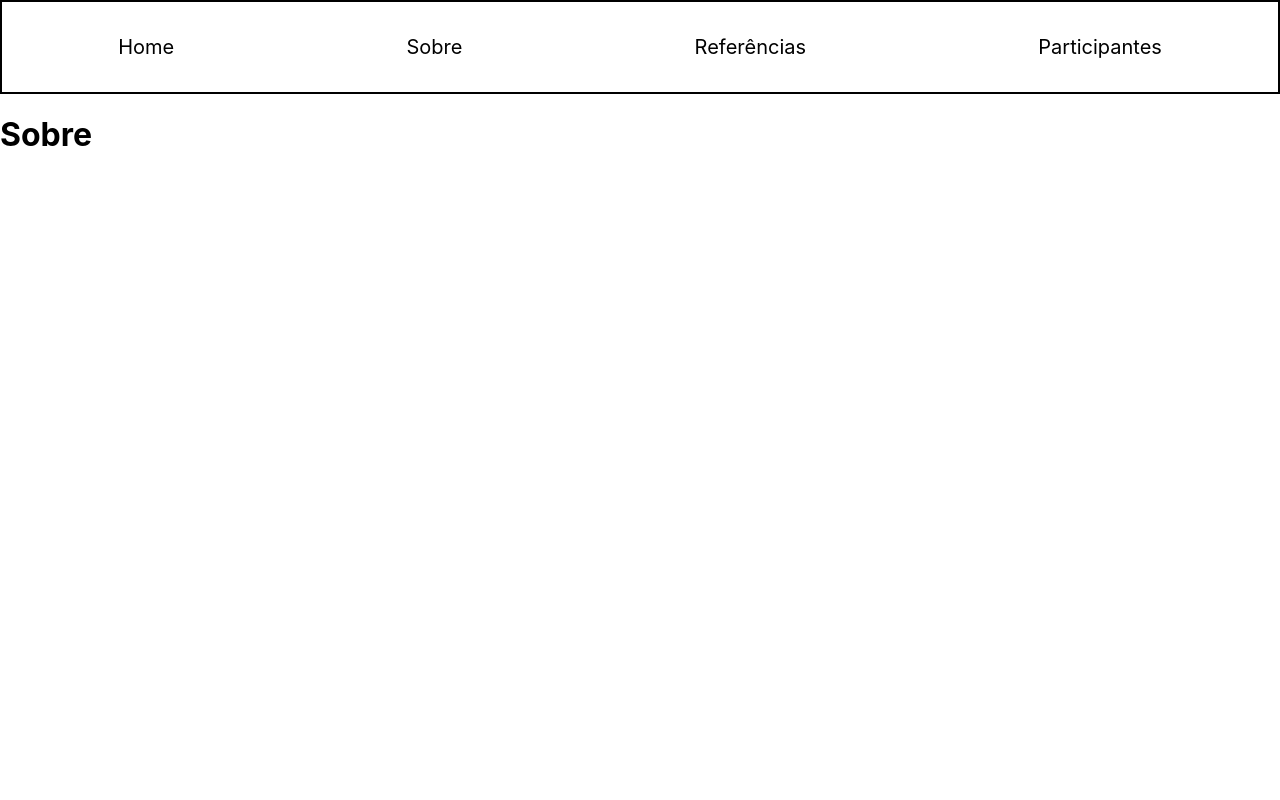
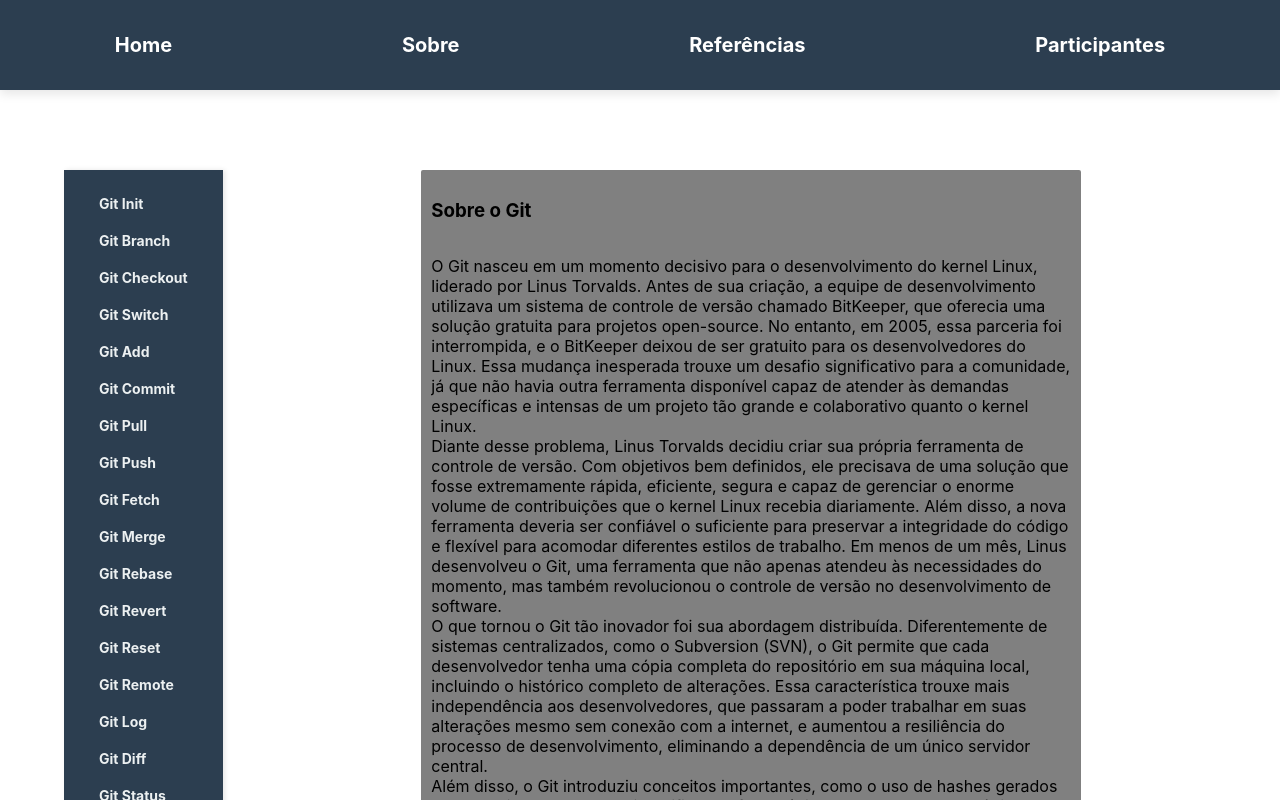
Before and after one commit to victoruller/trabalho_final_inform-tica_na_educa-o, a React (Create React App) app: page /about in a window 1280 px wide. Shown: the top 800 px of the page. Built offline with nearby package versions, Linux system fonts and the light colour scheme.

Commit message:
Adiciona página 'Sobre'

```diff
--- a/src/pages/About.js
+++ b/src/pages/About.js
@@ -1,13 +1,50 @@
 import '../App.css';
 import '../styles/home.css'
 import Header from '../components/Header';
+import SideBar from '../components/SideBar';
 
 function About() {
     return(
         <div className="home_div">
             <Header />
             <div className='home_sub_div'>
-                <h1>Sobre</h1>
+                <SideBar />
+                <section className='section_main_text'>
+                <h3>Sobre o Git</h3>
+                    <p>
+                        O Git nasceu em um momento decisivo para o desenvolvimento do kernel Linux, liderado por Linus Torvalds.
+                        Antes de sua criação, a equipe de desenvolvimento utilizava um sistema de controle de versão chamado BitKeeper,
+                        que oferecia uma solução gratuita para projetos open-source. No entanto, em 2005, essa parceria foi interrompida,
+                        e o BitKeeper deixou de ser gratuito para os desenvolvedores do Linux. Essa mudança inesperada trouxe um desafio significativo para a comunidade,
+                        já que não havia outra ferramenta disponível capaz de atender às demandas específicas e intensas de um projeto tão grande e colaborativo quanto o kernel Linux.
+                        <br />
+                        Diante desse problema, Linus Torvalds decidiu criar sua própria ferramenta de controle de versão. Com objetivos bem definidos,
+                        ele precisava de uma solução que fosse extremamente rápida, eficiente, segura e capaz de gerenciar o enorme volume de contribuições que o kernel Linux
+                        recebia diariamente. Além disso, a nova ferramenta deveria ser confiável o suficiente para preservar a integridade do código e flexível para acomodar
+                        diferentes estilos de trabalho. Em menos de um mês, Linus desenvolveu o Git, uma ferramenta que não apenas atendeu às necessidades do momento,
+                        mas também revolucionou o controle de versão no desenvolvimento de software.
+                        <br />
+                        O que tornou o Git tão inovador foi sua abordagem distribuída. Diferentemente de sistemas centralizados, como o Subversion (SVN),
+                        o Git permite que cada desenvolvedor tenha uma cópia completa do repositório em sua máquina local, incluindo o histórico completo de alterações.
+                        Essa característica trouxe mais independência aos desenvolvedores, que passaram a poder trabalhar em suas alterações mesmo sem conexão com a internet,
+                        e aumentou a resiliência do processo de desenvolvimento, eliminando a dependência de um único servidor central.
+                        <br />
+                        Além disso, o Git introduziu conceitos importantes, como o uso de hashes gerados pelo algoritmo SHA-1 para identificar de forma única cada alteração no código.
+                        Isso assegurou um histórico seguro e confiável, no qual cada versão do projeto podia ser rastreada com precisão.
+                        Outro aspecto revolucionário foi a capacidade de criar branches de forma eficiente. As branches permitem que os desenvolvedores trabalhem em novas
+                        funcionalidades ou correções de bugs isoladamente, sem impactar o código principal. Com o processo de merge altamente otimizado, o Git tornou possível a
+                        integração fácil e segura dessas alterações no projeto principal.
+                        <br />
+                        Desde sua criação, o Git rapidamente ganhou popularidade fora do kernel Linux. Hoje, ele é a ferramenta de controle de versão mais amplamente utilizada no mundo,
+                        sendo um elemento essencial em projetos de todos os tamanhos, desde pequenos experimentos pessoais até gigantescas plataformas corporativas.
+                        Além disso, o Git é a base de plataformas de colaboração como GitHub, GitLab e Bitbucket, que transformaram a maneira como equipes distribuem, revisam e
+                        integram o código.
+                        <br />
+                        Mais do que uma ferramenta técnica, o Git representa um marco na história do desenvolvimento de software. Ele possibilitou o crescimento exponencial do
+                        movimento open-source, permitindo que desenvolvedores de todo o mundo colaborassem em projetos globais de forma eficiente e organizada.
+                        Seu impacto vai além do código, promovendo práticas de trabalho mais colaborativas, transparentes e ágeis, que continuam a moldar o futuro da tecnologia.
+                   </p>
+                </section>
             </div>
         </div>
     )
--- a/src/pages/References.js
+++ b/src/pages/References.js
@@ -1,13 +1,28 @@
 import '../App.css';
 import '../styles/home.css'
+import '../styles/references.css'
 import Header from '../components/Header';
 
 function References() {
     return(
         <div className="home_div">
             <Header />
-            <div className='home_sub_div'>
-                <h1>Referências</h1>
+            <div className='section_main_text a'>
+                <h3>Referências</h3>
+                <ul>
+                    <li>
+                        <a href="https://git-scm.com/" target="_blank">Documentação Oficial do Git</a>
+                    </li>
+                    <li>
+                        <a href="https://learn.microsoft.com/en-us/training/modules/intro-to-git/" target="_blank">Microsoft Learn: Introduction to Git</a>
+                    </li>
+                    <li>
+                        <a href="https://learngitbranching.js.org/?locale=en_US" target="_blank">Learn Git Branching</a>
+                    </li>
+                    <li>
+                        <a href="https://roadmap.sh/git-github" target="_blank">roadmap.sh: git-github</a>
+                    </li>
+                </ul>
             </div>
         </div>
     )
--- a/src/styles/header.css
+++ b/src/styles/header.css
@@ -1,10 +1,13 @@
 .header_div {
-    border: 2px solid black;
+    border: none;
     display: flex;
     align-items: center;
     justify-content: center;
     height: 90px;
+    background-color: #2c3e50;
+    box-shadow: 0 4px 10px rgba(0, 0, 0, 0.1);
 }
+
 
 .header_ul {
     display: flex;
@@ -13,10 +16,32 @@
     padding: 0;
     margin: 0;
     width: 100%;
+    list-style: none;
 }
 
 .link {
-    color: black;
+    color: #fff;
     font-size: 20px;
-    text-decoration: None;
+    text-decoration: none;
+    font-weight: bold;
+    transition: all 0.3s ease;
+    padding: 10px 15px;
+    border-radius: 5px;
 }
+
+.link:hover {
+    background-color: rgba(255, 255, 255, 0.2);
+    transform: translateX(5px);
+}
+
+@media (max-width: 768px) {
+    .header_ul {
+        flex-direction: column;
+        align-items: center;
+    }
+
+    .link {
+        font-size: 18px;
+        margin: 10px 0;
+    }
+}
--- /dev/null
+++ b/src/styles/references.css
@@ -0,0 +1,11 @@
+a {
+    color: #185a86;
+    text-decoration: none;
+    font-weight: bold;
+    transition: color 0.3s ease;
+}
+
+a:hover {
+    color: #005ea6;
+    text-decoration: underline;
+}
```
